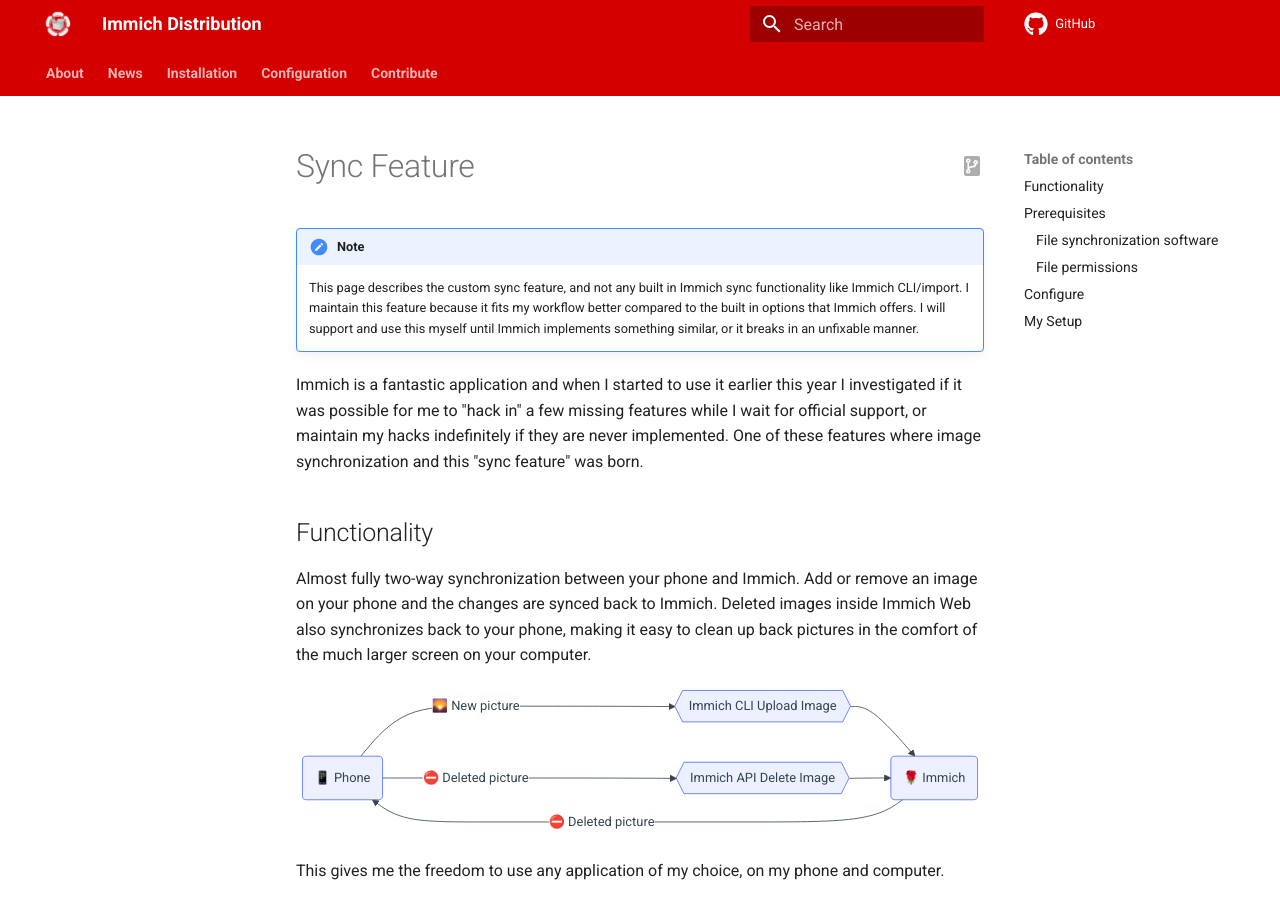
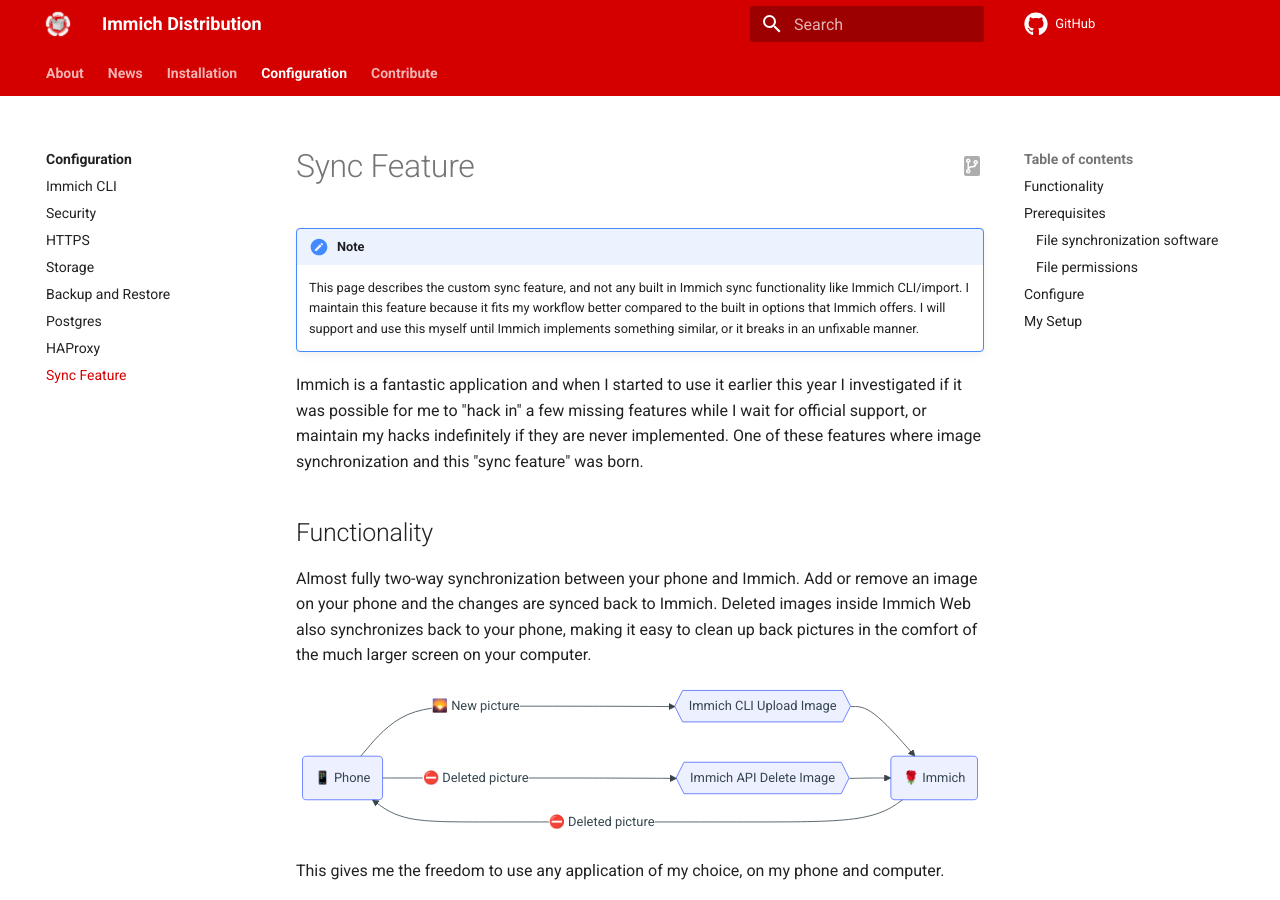
Before and after one commit to nsg/immich-distribution, an MkDocs documentation site: the page built from docs/docs/configuration/sync.md, in a window 1280 px wide and 900 px high. Built offline with MkDocs 1.6.1 and Material for MkDocs 9.7.7, drawn with Linux system fonts in a browser that asks for light colours; comment, search, counter and statistics services are not loaded.

Commit message:
Add sync feature to menu

```diff
--- a/docs/mkdocs.yml
+++ b/docs/mkdocs.yml
@@ -14,6 +14,7 @@
     - configuration/backup-restore.md
     - configuration/postgres.md
     - configuration/haproxy.md
+    - configuration/sync.md
   - Contribute:
     - Upgrade: build/upgrade.md
     - Patches: build/patches.md
```
